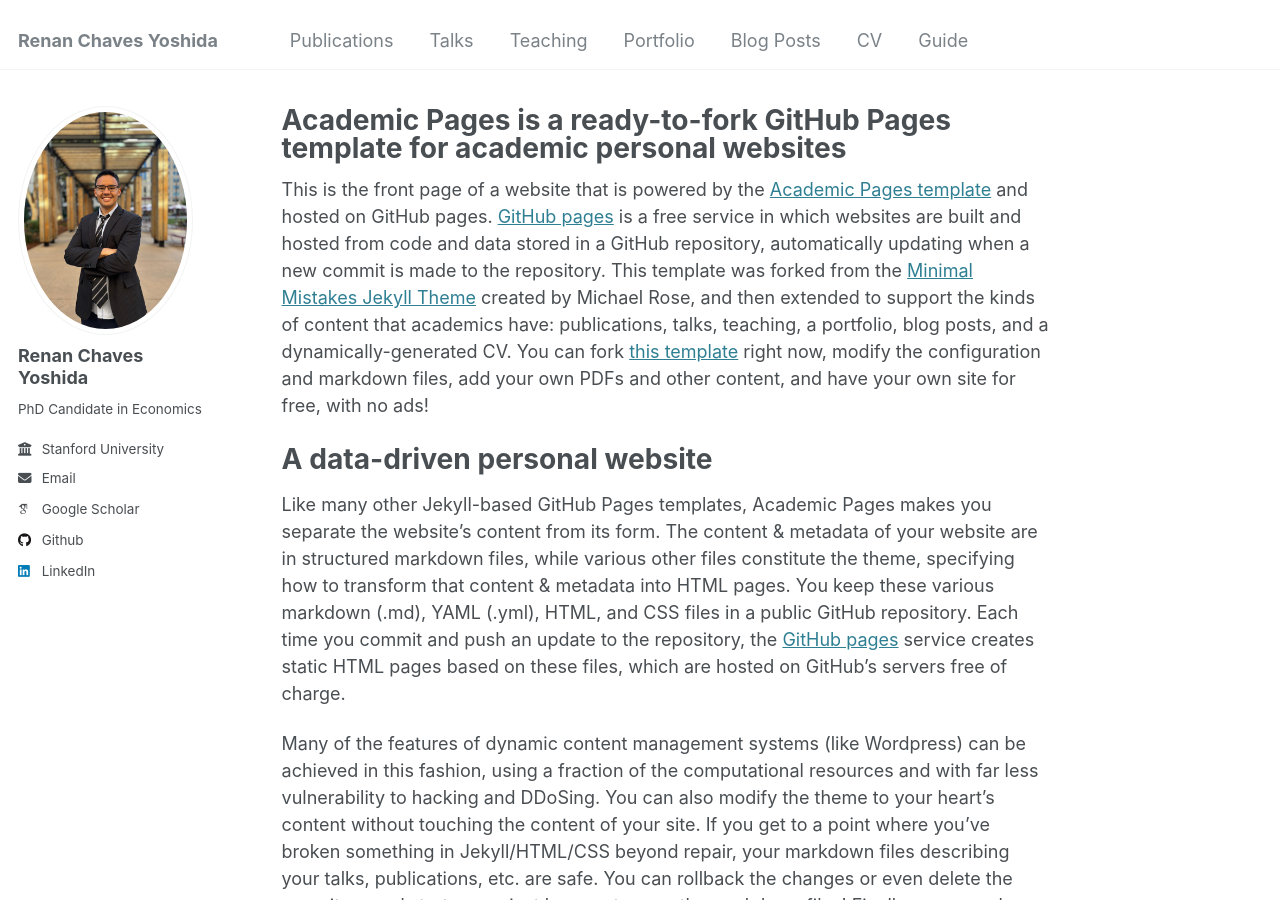
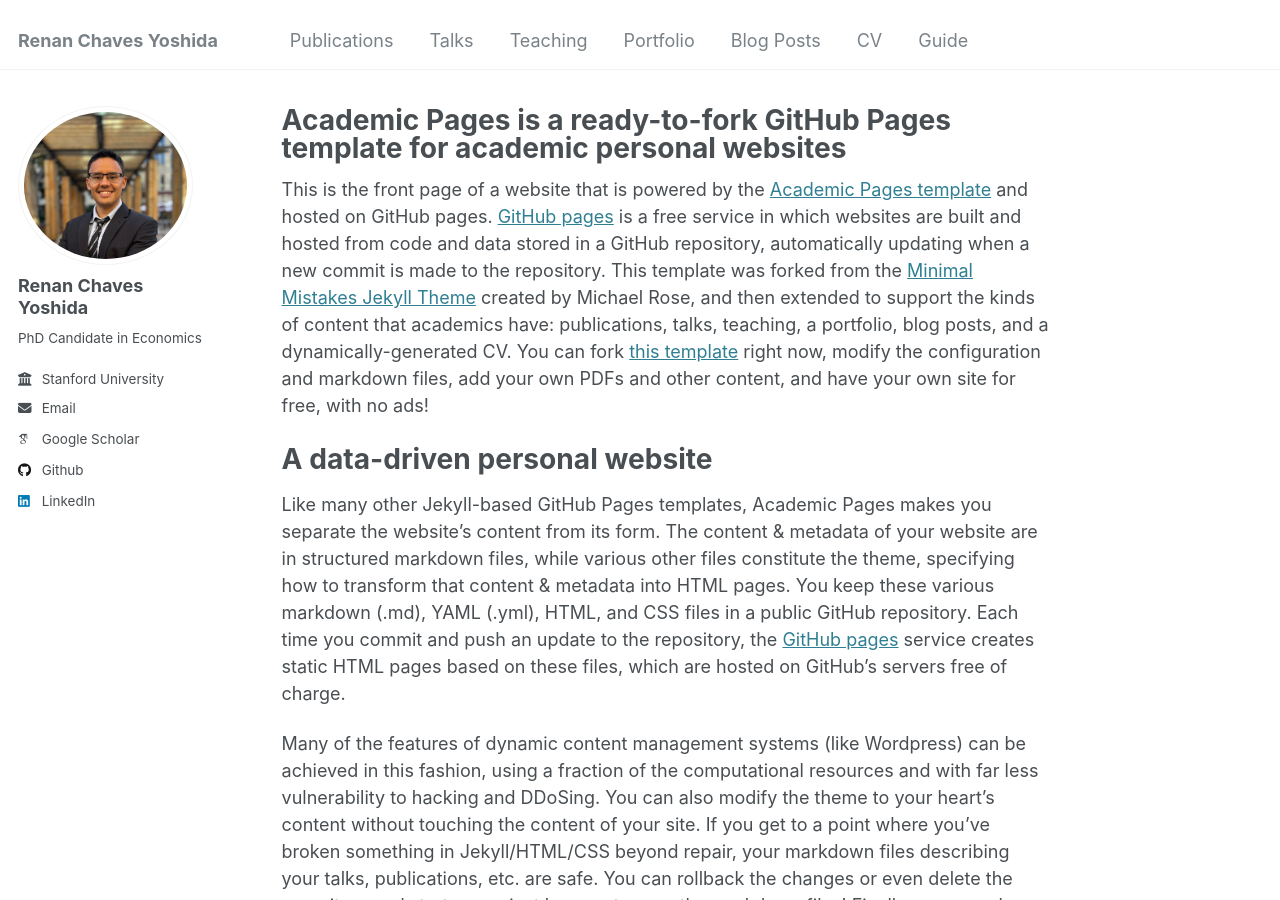
Before and after one commit to renancyoshida/renancyoshida.github.io, a Jekyll site: the page built from _pages/about.md, in a window 1280 px wide and 900 px high. Built offline with Jekyll 4.4.1, drawn with Linux system fonts in a browser that asks for light colours; some web fonts are replaced.

Commit message:
Update _config.yml

```diff
--- a/_config.yml
+++ b/_config.yml
@@ -21,7 +21,7 @@ repository               : "renancyoshida.github.io"
 #               Additional customization can be done by editing /_includes/author-profile.html
 author:
   # Biographic information
-  avatar           : "jm-photo1.jpg"
+  avatar           : "jm-photo-cropped.jpg"
   name             : "Renan Chaves Yoshida"
   pronouns         : # example: "she/her"
   bio              : "PhD Candidate in Economics"
```
